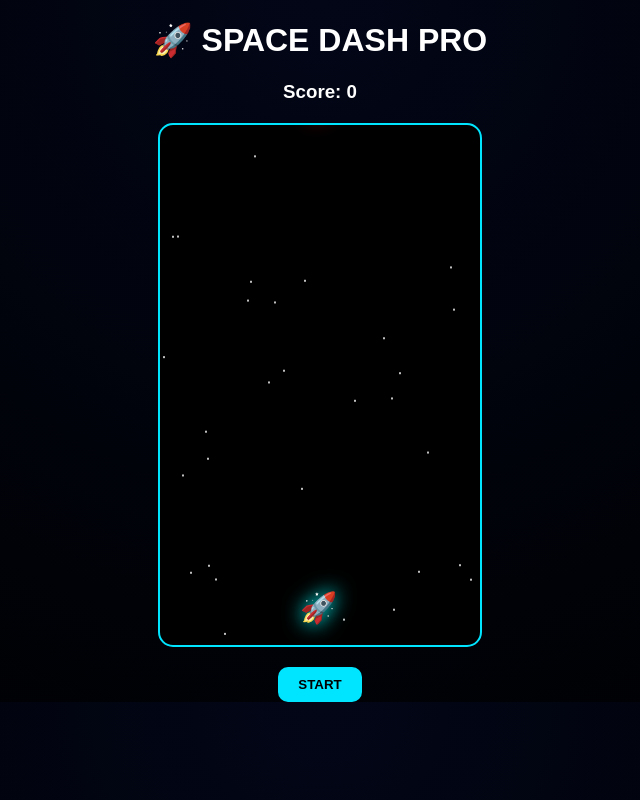
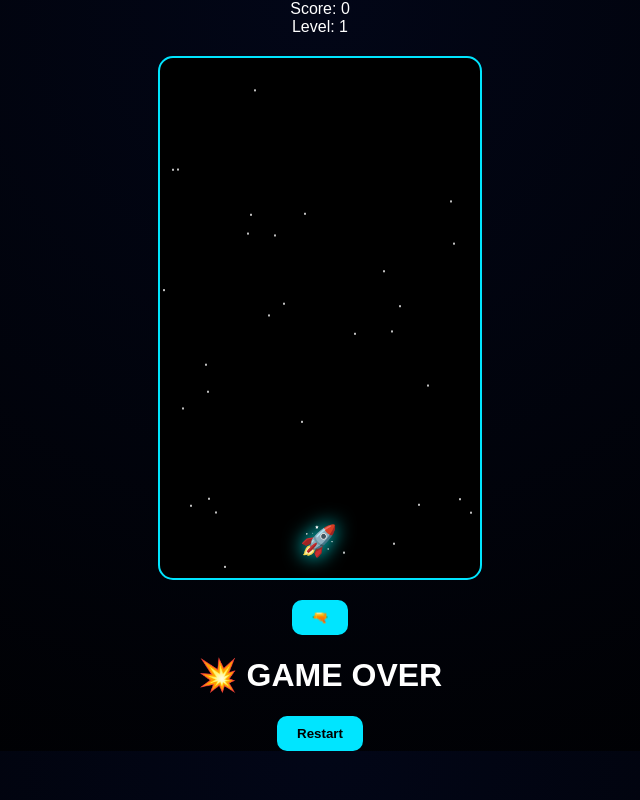
Before and after one commit to prachi1665/Space-Dash, a plain HTML site: page index.html in a window 1280 px wide. Shown: the whole page, without its empty margins (320-960 px from the left). Drawn offline with Linux system fonts and the light colour scheme.

Commit message:
Update index.html

```diff
--- a/index.html
+++ b/index.html
@@ -1,23 +1,31 @@
 <!DOCTYPE html>
 <html>
 <head>
-  <title>Space Dash PRO</title>
+  <title>Space Dash PRO 🚀</title>
   <meta name="viewport" content="width=device-width, initial-scale=1.0">
   <link rel="stylesheet" href="style.css">
 </head>
 
 <body>
 
-<h1>🚀 SPACE DASH PRO</h1>
-<h3>Score: <span id="score">0</span></h3>
+<div class="hud">
+  <div>Score: <span id="score">0</span></div>
+  <div>Level: <span id="level">1</span></div>
+</div>
 
 <div id="gameArea">
   <div id="stars"></div>
   <div id="player">🚀</div>
-  <div id="obstacle">☄️</div>
 </div>
 
-<button onclick="startGame()">START</button>
+<div class="controls">
+  <button onclick="shoot()">🔫</button>
+</div>
+
+<div id="gameOver">
+  <h1>💥 GAME OVER</h1>
+  <button onclick="restart()">Restart</button>
+</div>
 
 <script src="script.js"></script>
 </body>
```
